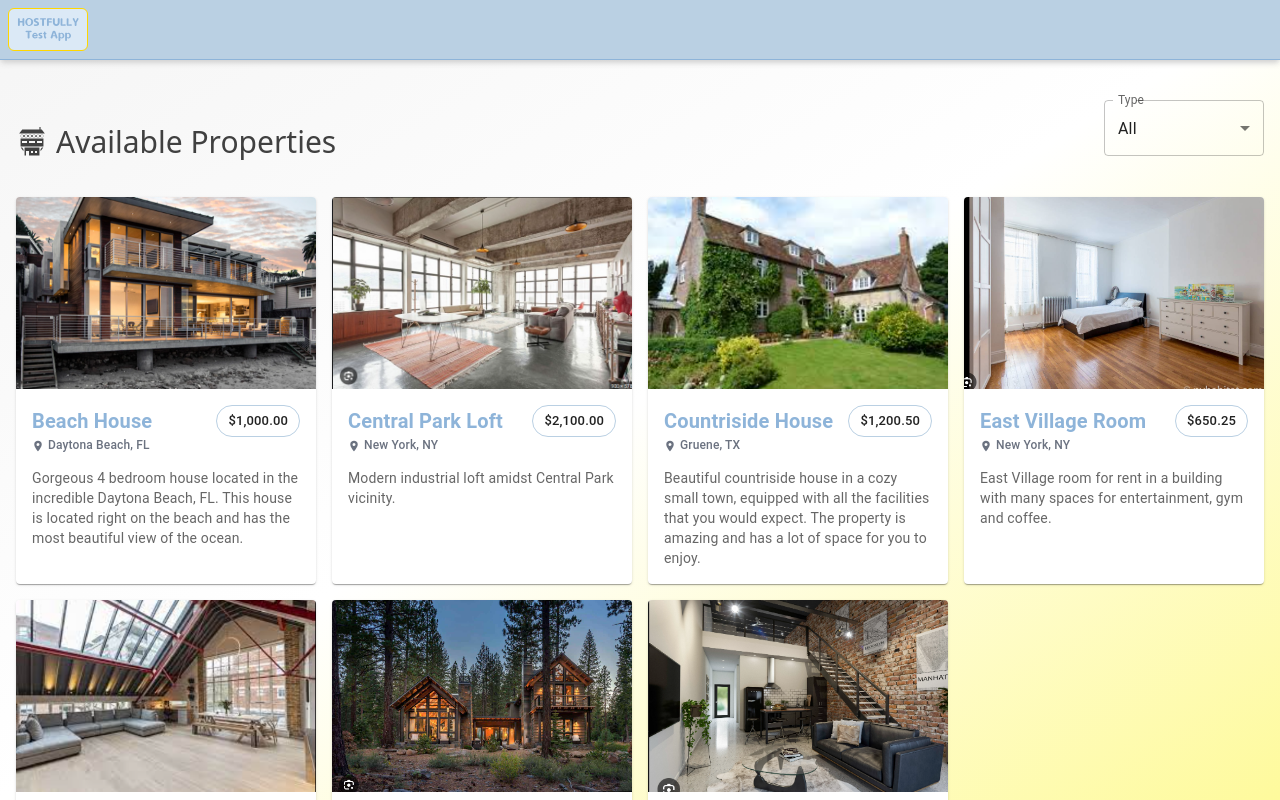
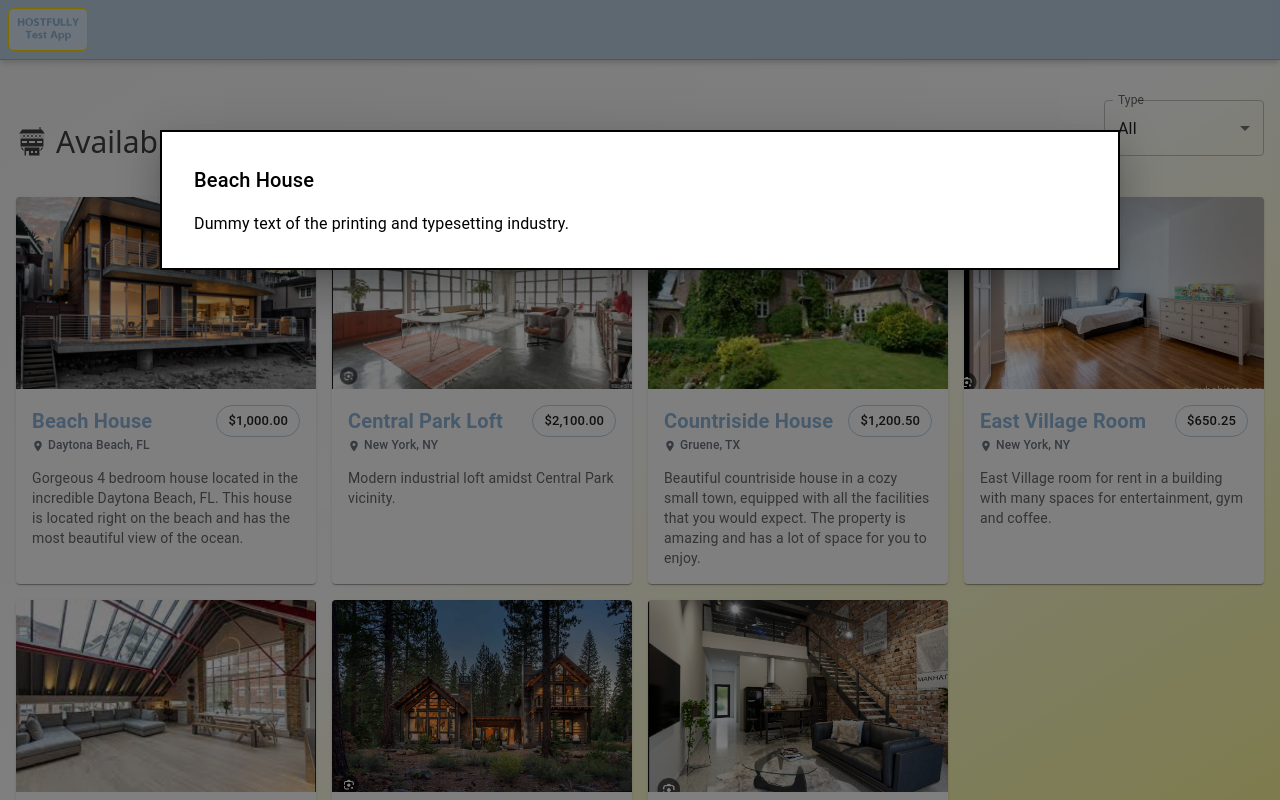
Before and after one commit to joaomariowd/hostfully_app, a React (Vite) app: page / in a window 1280 px wide. Both pictures are taken after a click on the button 166 px from the left and 380 px from the top of the page. Built offline with nearby package versions, Linux system fonts and the light colour scheme.

Commit message:
adds booking modal

```diff
--- /dev/null
+++ b/src/components/BookingModal/BookingModal.tsx
@@ -0,0 +1,48 @@
+import { Box, Modal, Typography } from '@mui/material';
+import useBookingModalStore from '../../stores/bookingModal';
+
+const BookingModal = () => {
+  const [isOpen, property, setIsOpen, setProperty] = useBookingModalStore((state) => [
+    state.isOpen,
+    state.property,
+    state.setIsOpen,
+    state.setProperty,
+  ]);
+
+  const handleClose = () => {
+    setProperty(null);
+    setIsOpen(false)
+  };
+
+  return (
+    <Modal
+      open={isOpen}
+      onClose={handleClose}
+      aria-labelledby="modal-modal-title"
+      aria-describedby="modal-modal-description"
+    >
+      <Box
+        sx={{
+          position: 'absolute',
+          top: '25%',
+          left: '50%',
+          transform: 'translate(-50%, -50%)',
+          width: '75%',
+          bgcolor: 'background.paper',
+          border: '2px solid #000',
+          boxShadow: 24,
+          p: 4,
+        }}
+      >
+        <Typography id="modal-modal-title" variant="h6" component="h2">
+          {property?.title}
+        </Typography>
+        <Typography id="modal-modal-description" sx={{ mt: 2 }}>
+          Dummy text of the printing and typesetting industry.
+        </Typography>
+      </Box>
+    </Modal>
+  )
+}
+
+export default BookingModal
--- a/src/components/HomePage/HomePage.tsx
+++ b/src/components/HomePage/HomePage.tsx
@@ -5,6 +5,7 @@ import { ItemsSelect as PropertyTypeFilter, PropertyCard } from '..';
 import { SelectChangeEvent } from '@mui/material';
 import { propertyTypes } from '../../utilities';
 import { Property } from '../../@types';
+import BookingModal from '../BookingModal/BookingModal';
 
 const types = propertyTypes(properties);
 
@@ -50,6 +51,7 @@ const HomePage: React.FC = () => {
           ))
         }
       </div>
+      <BookingModal />
     </div>
   );
 };
--- a/src/components/PropertyCard/PropertyCard.tsx
+++ b/src/components/PropertyCard/PropertyCard.tsx
@@ -3,15 +3,23 @@ import { formatCurrency, propertyImage } from '../../utilities';
 import { IoLocationSharp } from 'react-icons/io5';
 import { Card, CardActionArea, CardContent, CardMedia, Chip, Typography } from '@mui/material';
 import { Property } from '../../@types';
+import useBookingModalStore from '../../stores/bookingModal';
 
 type PropertyCardProps = {
   property: Property;
 }
 
 const PropertyCard: React.FC<PropertyCardProps> = ({ property }) => {
+  const [setIsOpen, setProperty] = useBookingModalStore((state) => [state.setIsOpen, state.setProperty]);
+
+  const handleClick = () => {
+    setProperty(property);
+    setIsOpen(true);
+  }
+
   return (
     <Card>
-      <CardActionArea>
+      <CardActionArea onClick={handleClick}>
         <CardMedia
           component="img"
           className="object-cover w-full h-48"
--- /dev/null
+++ b/src/stores/bookingModal.ts
@@ -0,0 +1,21 @@
+import { create } from "zustand";
+import { Property } from "../@types";
+
+type State = {
+  isOpen: boolean;
+  property: Property | null;
+};
+
+type Actions = {
+  setIsOpen: (isOpen: State["isOpen"]) => void;
+  setProperty: (property: State["property"]) => void;
+};
+
+const useBookingModalStore = create<State & Actions>((set) => ({
+  isOpen: false,
+  property: null,
+  setIsOpen: (isOpen) => set({ isOpen }),
+  setProperty: (property) => set({ property }),
+}));
+
+export default useBookingModalStore;
```
